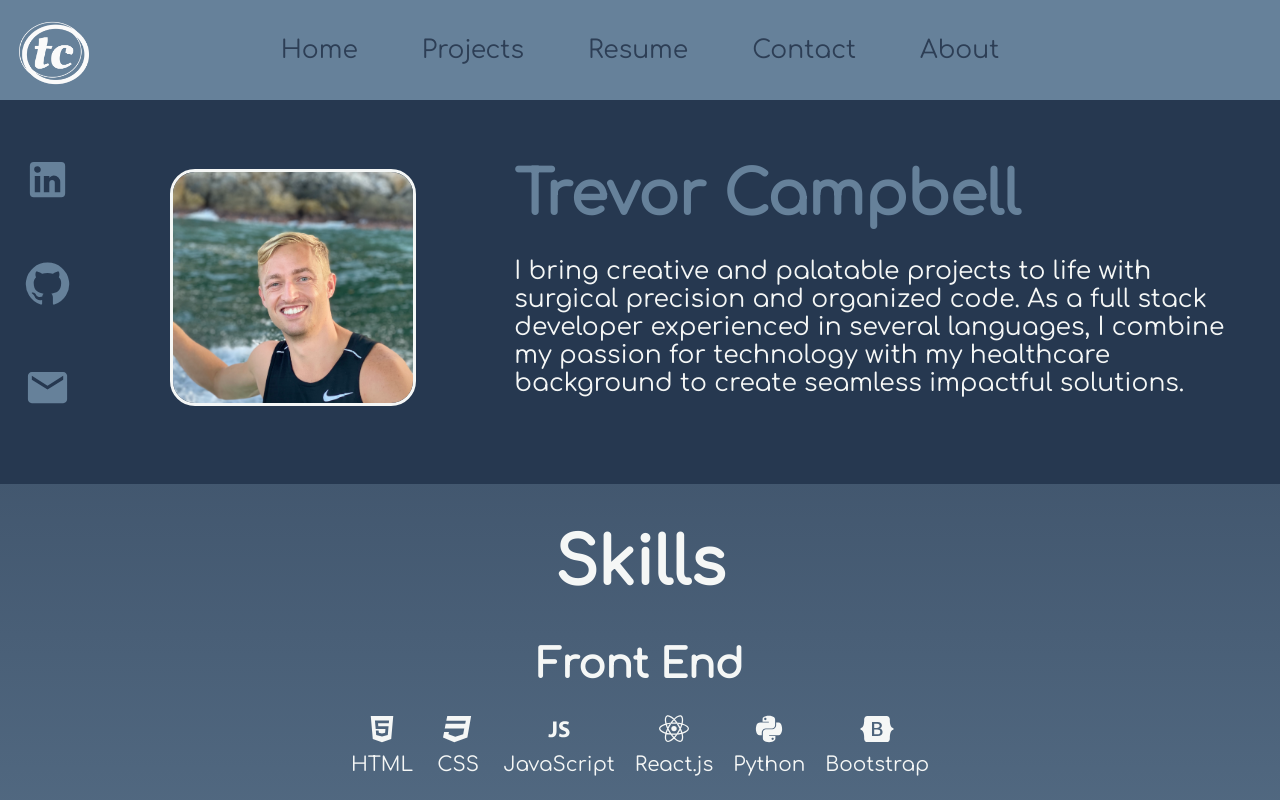
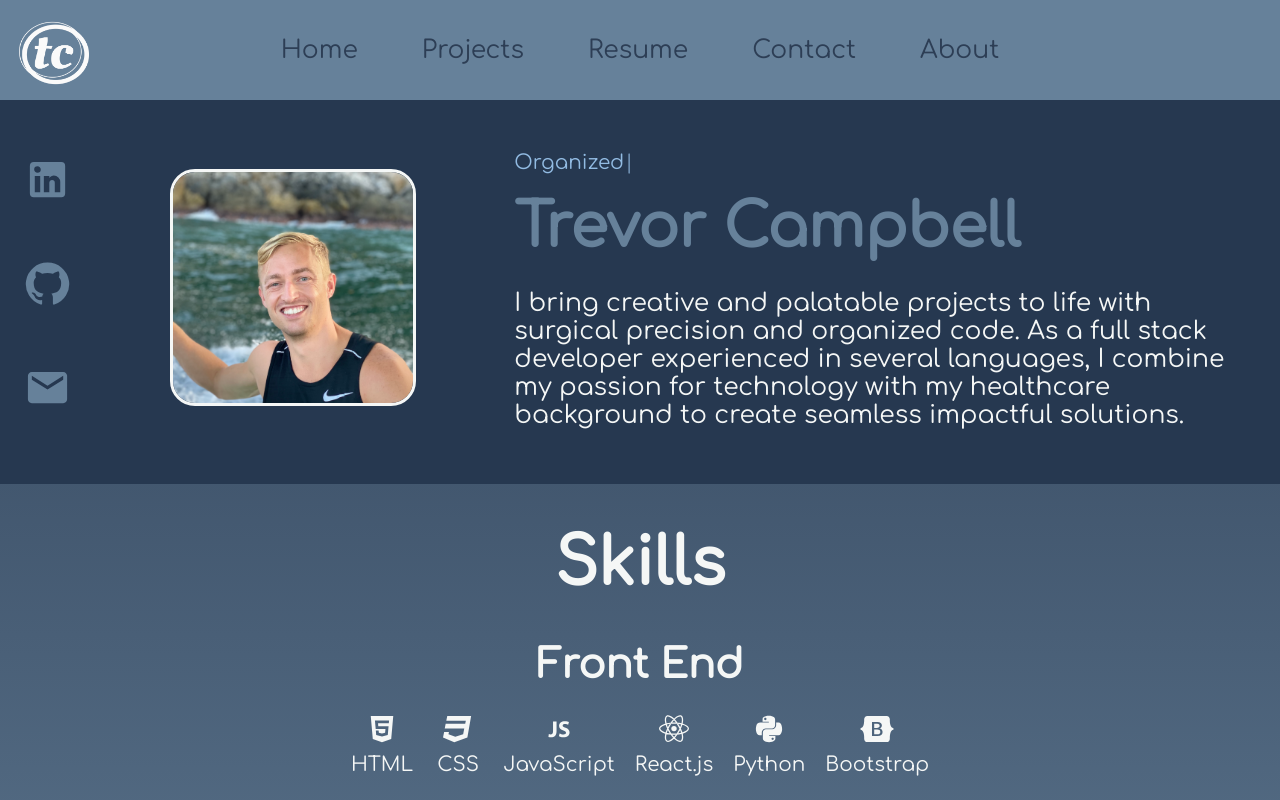
Before and after one commit to RareTC/portfolio, a React (Create React App) app: page / in a window 1280 px wide. Shown: the top 800 px of the page. Built offline with nearby package versions, Linux system fonts and the light colour scheme; the HTML template or start-up script is replaced by a standard one.

Commit message:
Typewriter for homepage

```diff
--- a/package.json
+++ b/package.json
@@ -17,6 +17,7 @@
     "react-router-dom": "^6.10.0",
     "react-scripts": "5.0.1",
     "react-vertical-timeline-component": "^3.6.0",
+    "typewriter-effect": "^2.19.0",
     "web-vitals": "^2.1.4"
   },
   "scripts": {
--- a/src/Pages/Home/Home.css
+++ b/src/Pages/Home/Home.css
@@ -57,6 +57,12 @@
     border: solid 3px #f5f7f6;
 }
 
+.typewriter {
+    font-size: 20px !important;
+    color: #92bbe2;
+
+}
+
 .about {
     width: 60%;
     display: flex;
@@ -76,6 +82,7 @@
     margin-top: 0px;
     margin-bottom: 20px;
 }
+
 
 .prompt {
     font-size: 25px;
--- a/src/Pages/Home/Home.jsx
+++ b/src/Pages/Home/Home.jsx
@@ -1,4 +1,5 @@
 import React from 'react';
+import TypeWriter from "typewriter-effect";
 import LinkedInIcon from '@mui/icons-material/LinkedIn';
 import GitHubIcon from '@mui/icons-material/GitHub';
 import EmailIcon from "@mui/icons-material/Email";
@@ -26,6 +27,16 @@ export default function Home() {
                   <img src={Profile} />
               </div>
               <div className='about'>
+                    <p className="typewriter">
+                    <TypeWriter
+                    className="typewriter"
+                        options={{
+                            strings: ['Coachable', 'Organized', 'Cooperative'],
+                            autoStart: true,
+                            loop: true,
+                        }}
+                    />
+                    </p>
                   <h2>Trevor Campbell</h2>
                   <div className='prompt'>
                       <p>I bring creative and palatable projects to life with surgical precision and organized code. As a full stack developer experienced in
```
Also changed, not shown: 1 other file (tests, documents, lock files or other folders).
